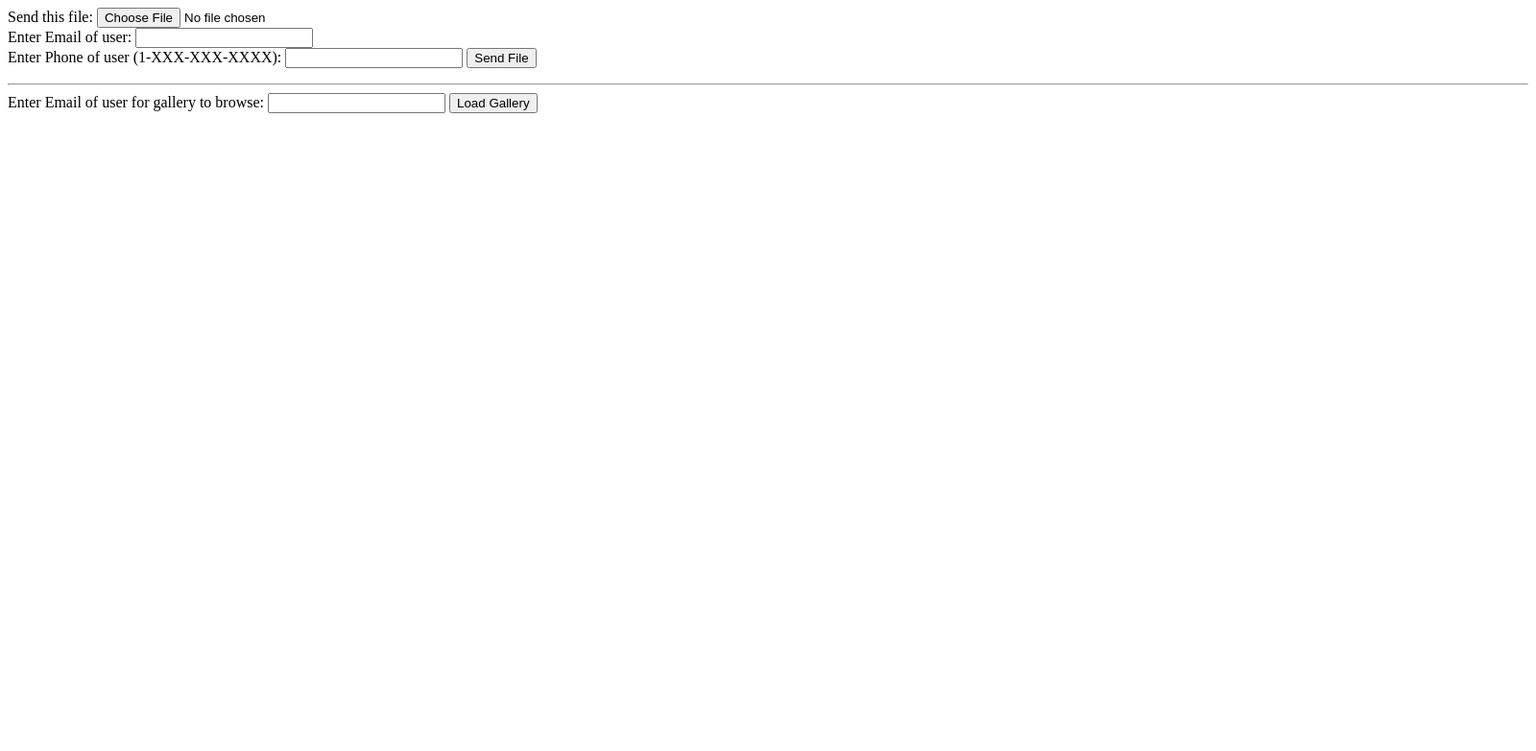
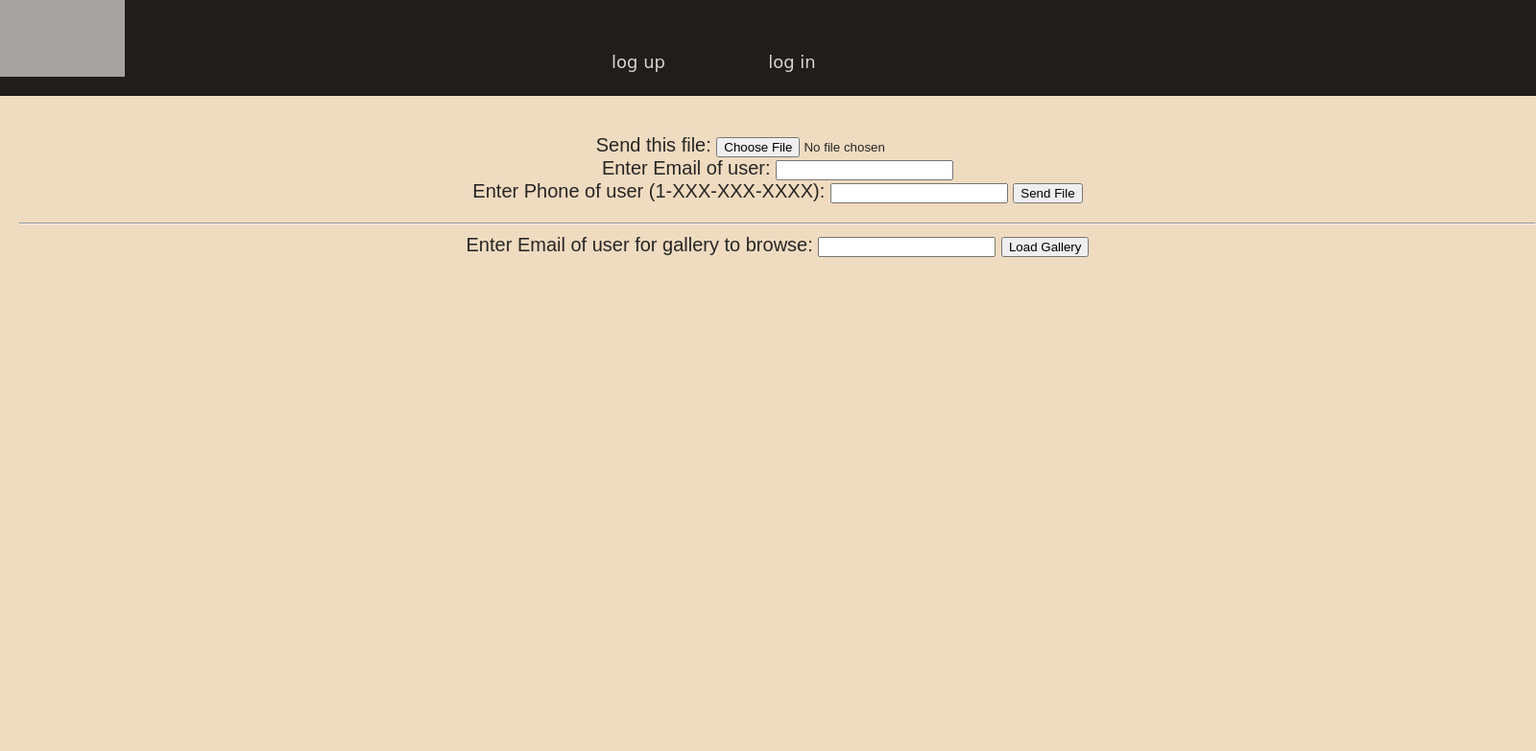
Before and after one commit to lisiling/itmo-544-fall2015, a PHP site: page / in a window 1600 px wide. Shown: the top 783 px of the page at 96% size. Run offline with PHP 8.4, Linux system fonts and the light colour scheme; grey boxes are pictures that could not be loaded.

Commit message:
add some css

```diff
--- a/index.php
+++ b/index.php
@@ -1,9 +1,78 @@
 <?php session_start(); ?>
 <html>
-<head><title>Welcome to Siling's Page</title>
+<head>
+
+<style type="text/css">
+body{
+        padding: 0px;
+        margin: 0px;
+        background: #EFDBC0;
+}
+header{
+        background: #080808;
+        opacity: 0.9;
+        width: 100%;
+        height: 100px;
+        margin-right: 0px;
+}
+img.logo{
+        position: fixed;
+        width: 130px;
+        height: 80px;
+}
+ul.second-nav{
+	list-style-type: none;
+	position: relative;
+	margin-left: 550px;
+	width: 1000px;
+
+}
+ul.second-nav li{
+	position: relative;
+	width: 150px;
+	height: 40px;
+	float:left;
+	color: #D5D2CE;
+	font-size: 18px;
+	font-family:'Miltonian Tattoo', cursive;
+	margin-top: 20px;
+	margin-right: 10px;
+	text-align: center;
+}
+ul.second-nav li:hover{
+	color: #AD8148;
+}
+#content{
+    font-family: 'Titillium Web', sans-serif;
+    font-size: 20px;
+    margin-top: 40px;
+    margin-left: 20px;
+    text-align: center;
+    color: #272625;
+}
+#second-content{
+	font-family: 'Roboto', sans-serif;
+	font-size: 17px;
+	text-align: center;
+	color: #393836;
+}
+</style>
+
+<title>Welcome to Siling's Page</title>
 </head>
 <body>
 
+<header>
+	<div id="header-container">
+		<img class="logo" src="images/gallery-art.jpg"><div id="name">Index</div>
+		<ul class="second-nav">
+			<a href="logup.php"><li>log up</li></a>
+			<a href="login.php"><li>log in</li></a>
+		</ul>
+	</div>
+</header>
+
+<div id="content">
 
 <form enctype="multipart/form-data" action="result.php" method="POST">
 
@@ -23,5 +92,13 @@ Enter Email of user for gallery to browse: <input type="email" name="email">
 <input type="submit" value="Load Gallery" />
 </form>
 
+</div>
+
+<!--
+<div id="content">
+<a href="introspection.php"><li>Backup databases</li></a>
+</div>
+ -->
+
 </body>
 </html>
```
